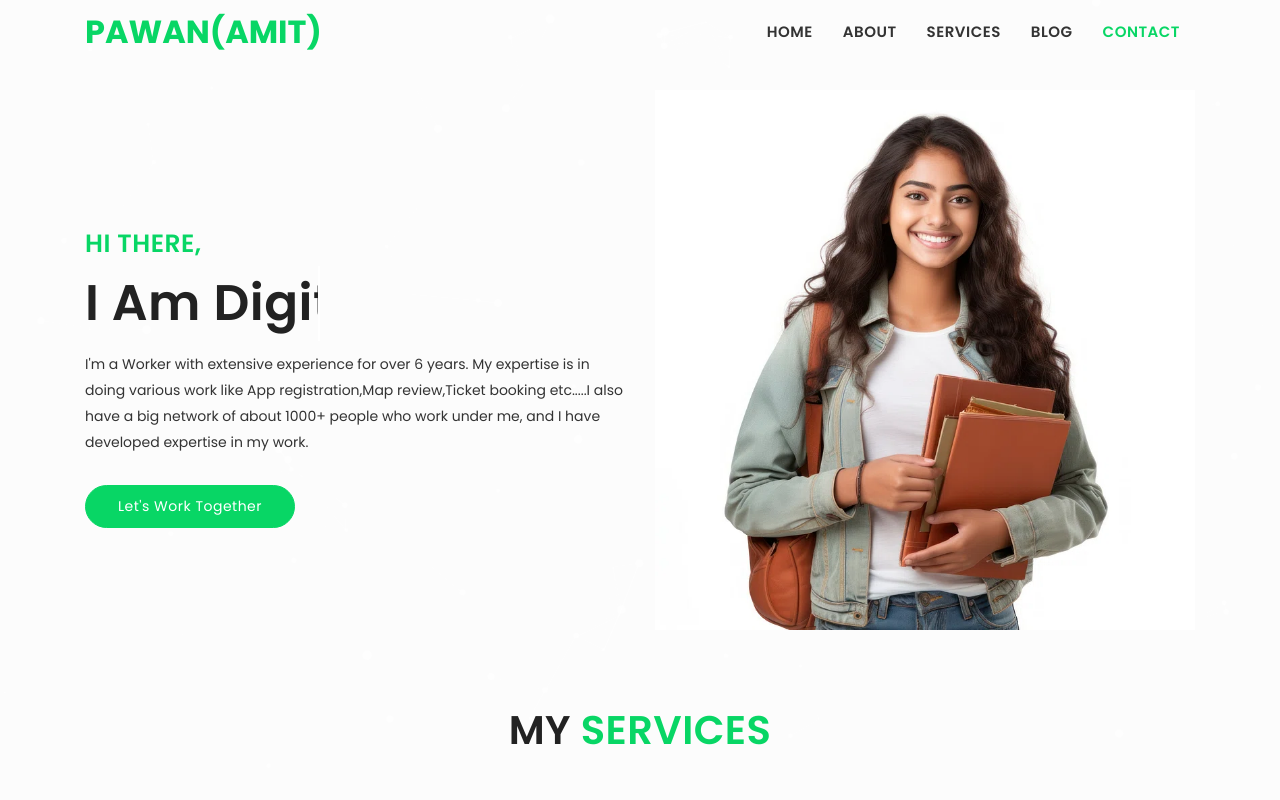
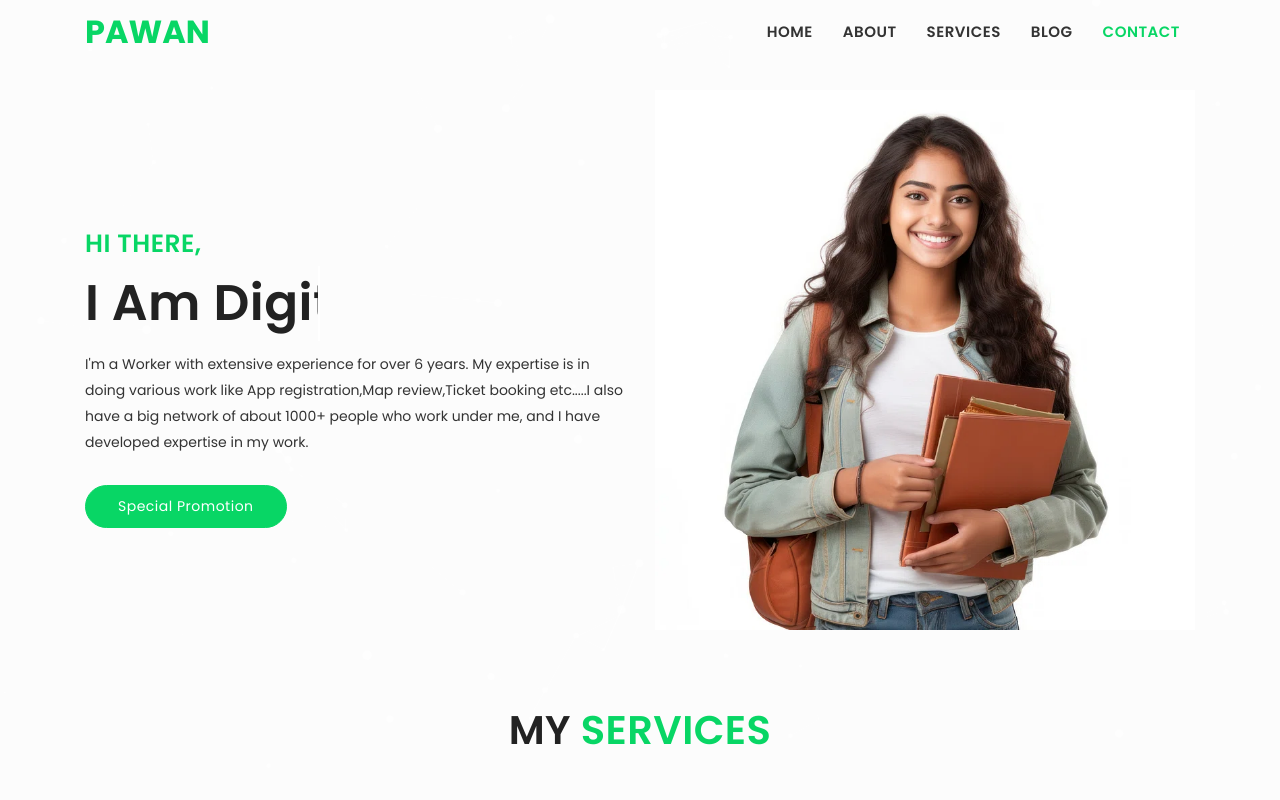
Before and after one commit to Ahsan786123/Special_Promoter, a plain HTML site: page index.html in a window 1280 px wide. Shown: the top 800 px of the page. Drawn offline with Linux system fonts and the light colour scheme.

Commit message:
Amit removed

```diff
--- a/index.html
+++ b/index.html
@@ -68,7 +68,7 @@
 		<!-- START NAVBAR -->
 			<nav class="navbar navbar-toggleable-sm fixed-top navbar-light bg-faded site-navigation">
 				<div class="container">
-					<a class="navbar-brand" href="index.html"><p>Pawan(Amit)</p></a>
+					<a class="navbar-brand" href="index.html"><p>Pawan</p></a>
 				    <button class="navbar-toggler" type="button" data-toggle="collapse" data-target="#navbarCollapse" aria-controls="navbarCollapse" aria-expanded="false" aria-label="Toggle navigation">
 						<span class="navbar-toggler-icon"></span>
 				    </button>
@@ -103,7 +103,7 @@
 									</span>
 								</h1>
 								<p>I'm a Worker with extensive experience for over 6 years. My expertise is in doing various work like App registration,Map review,Ticket booking etc.....I also have a big network of about 1000+ people who work under me, and I have developed expertise in my work.</p>
-								<a href="#" class="btn btn-secondary banner_btn">let's work together</a>
+								<a href="#" class="btn btn-secondary banner_btn">Special promotion</a>
 							</div>
 						</div>
 						<div class="col-lg-6 col-md-6">
```
